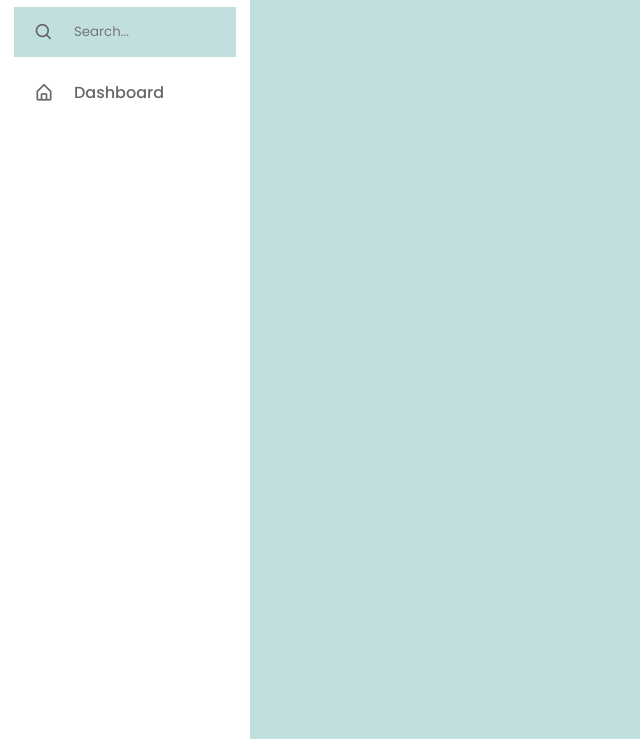
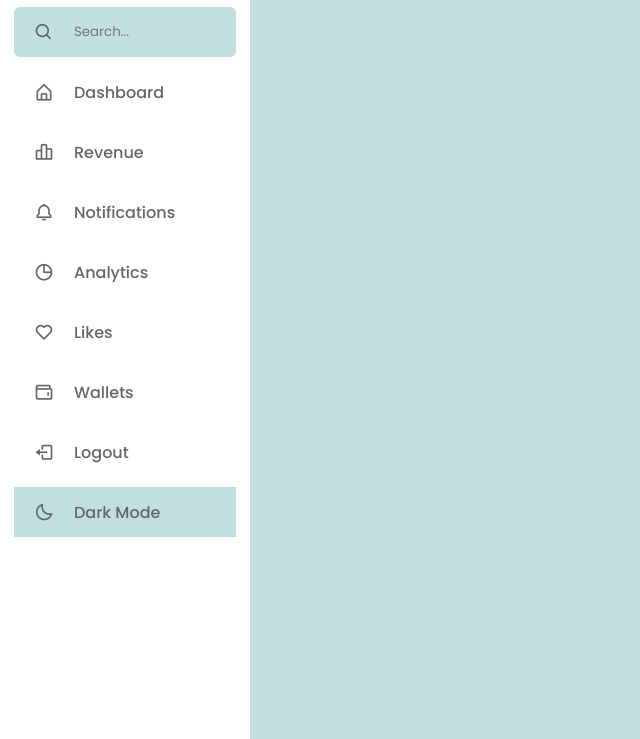
Before and after one commit to agurchu/sidebar-menu, a plain HTML site: page index.html in a window 1280 px wide. Shown: the part 61-800 px from the top of the page, without its empty margins (0-640 px from the left). Drawn offline with nearby package versions, Linux system fonts and the light colour scheme.

Commit message:
version 2.

```diff
--- a/index.html
+++ b/index.html
@@ -45,7 +45,59 @@
                 <span class="text nav-text">Dashboard</span>
               </a>
             </li>
+            <li class="nav-link">
+              <a href="#">
+                <i class="bx bx-bar-chart-alt-2 icon"></i>
+                <span class="text nav-text">Revenue</span>
+              </a>
+            </li>
+            <li class="nav-link">
+              <a href="#">
+                <i class="bx bx-bell icon"></i>
+                <span class="text nav-text">Notifications</span>
+              </a>
+            </li>
+            <li class="nav-link">
+              <a href="#">
+                <i class="bx bx-pie-chart-alt icon"></i>
+                <span class="text nav-text">Analytics</span>
+              </a>
+            </li>
+            <li class="nav-link">
+              <a href="#">
+                <i class="bx bx-heart icon"></i>
+                <span class="text nav-text">Likes</span>
+              </a>
+            </li>
+            <li class="nav-link">
+              <a href="#">
+                <i class="bx bx-wallet icon"></i>
+                <span class="text nav-text">Wallets</span>
+              </a>
+            </li>
           </ul>
+        </div>
+
+        <div class="bottom-content">
+          <li class="">
+            <a href="#">
+              <i class="bx bx-log-out icon"></i>
+              <span class="text nav-text">Logout</span>
+            </a>
+          </li>
+
+          <li class="mode">
+            <div class="moon-sun">
+              <i class="bx bx-moon icon moon"></i>
+              <i class="bx bx-sun icon sun"></i>
+            </div>
+
+            <span class="mode-text text">Dark Mode</span>
+
+            <div class="toggle-switch">
+              <span class="switch"></span>
+            </div>
+          </li>
         </div>
       </div>
     </nav>
--- a/style.css
+++ b/style.css
@@ -77,6 +77,7 @@ body {
 .sidebar li .icon,
 .sidebar li .text {
   color: var(--color-text);
+  transition: var(--trans-02);
 }
 
 .sidebar header {
@@ -126,6 +127,7 @@ body {
 
 .sidebar .search-box {
   background: var(--color-body);
+  border-radius: 6px;
 }
 
 .search-box input {
@@ -139,7 +141,49 @@ body {
 
 .sidebar li a {
   text-decoration: none;
+  width: 100%;
+  border-radius: 6px;
+  transition: var(--trans-04);
   height: 100%;
   display: flex;
   align-items: center;
 }
+
+.sidebar li a:hover {
+  background: var(--color-primary);
+}
+
+.sidebar li a:hover .icon,
+.sidebar li a:hover .text {
+  color: var(--color-heading);
+}
+
+.sidebar .menu-bar {
+  height: calc(100% -50px);
+  display: flex;
+  flex-direction: column;
+  justify-content: space-between;
+}
+
+.menu-bar .mode {
+  background: var(--color-body);
+}
+
+.menu-bar .mode .moon-sun {
+  display: flex;
+  width: 60px;
+  align-items: center;
+  height: 50px;
+}
+
+.menu-bar .mode i {
+  position: absolute;
+}
+
+.menu-bar .mode i.sun {
+  opacity: 0;
+}
+
+.menu-bar .mode .toggle-switch {
+  height: 100%;
+}
```
